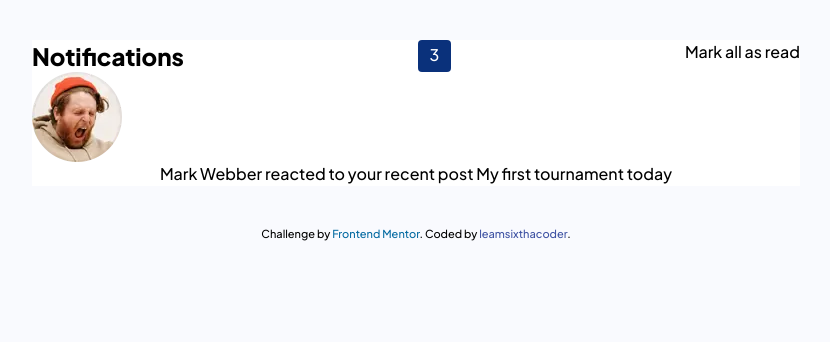
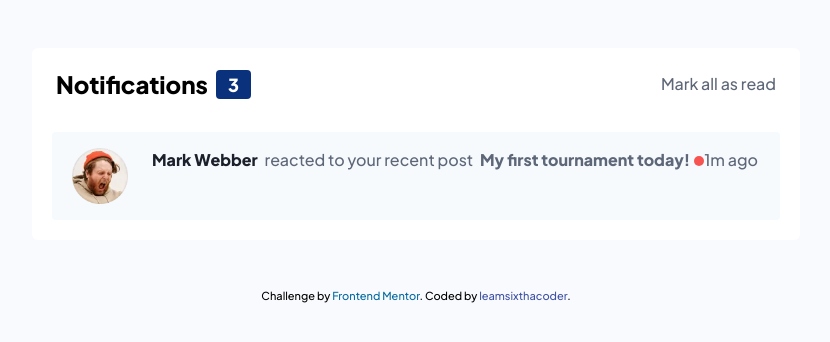
Before and after one commit to leamsixthacoder/notifications-page-main, a website: page index.html in a window 1280 px wide. Shown: the whole page, without its empty margins (224-1054 px from the left). Drawn offline with Linux system fonts and the light colour scheme.

Commit message:
adding the styles for the notification content component

```diff
--- a/index.html
+++ b/index.html
@@ -1,13 +1,17 @@
 <!DOCTYPE html>
 <html lang="en">
-
   <head>
-  <meta charset="UTF-8">
-  <meta name="viewport" content="width=device-width, initial-scale=1.0">
+    <meta charset="UTF-8" />
+    <meta name="viewport" content="width=device-width, initial-scale=1.0" />
     <!-- displays site properly based on user's device -->
 
-  <link rel="icon" type="image/png" sizes="32x32" href="./assets/images/favicon-32x32.png">
-  <link rel="stylesheet" href="/dist/output.css">
+    <link
+      rel="icon"
+      type="image/png"
+      sizes="32x32"
+      href="./assets/images/favicon-32x32.png"
+    />
+    <link rel="stylesheet" href="/dist/output.css" />
 
     <title>Frontend Mentor | Notifications page</title>
 
@@ -25,28 +29,54 @@
   </head>
 
   <body class="bg-[#f9fafe] text-center font-plusJakarta">
+    <div class="bg-white max-w-3xl my-12 mx-auto rounded-md">
+      <header class="flex justify-between py-5">
+        <div class="flex px-4 self-center">
+          <h1 class="text-2xl font-extrabold mx-2">Notifications</h1>
+          <span
+            class="self-center bg-[#0a317b] text-white text-[18px] py-[1px] px-[12px] font-semibold rounded"
+            >3</span
+          >
+        </div>
 
-  <div class="bg-white max-w-3xl my-10 mx-auto">
-    <header class="flex justify-between">
-
-        <h1 class="text-2xl font-extrabold ">Notifications</h1>
-        <span class="bg-[#0a317b] text-white py-[3px] px-[12px] font-medium rounded ">3</span>
-        <span>Mark all as read</span>
+        <div class="px-6 self-center">
+          <span class="text-[#5e6778] text-[16px]">Mark all as read</span>
+        </div>
       </header>
-    <main>
-      <div>
-        <img src="src/assets/images/avatar-mark-webber.webp" alt="Mark webber image">
-        <p><span> Mark Webber </span> reacted to your recent post <span>My first tournament today</span></p>
-        <span></span>
+      <main class="my-3 pb-5">
+        <div class="bg-[#f6fafd] flex py-4 mx-5 rounded">
+          <div class="mx-5">
+            <img
+              class="w-14 h-14"
+              src="src/assets/images/avatar-mark-webber.webp"
+              alt="Mark webber image"
+            />
+          </div>
+          <div class="flex">
+            <p class="text-[16px] text-[#5e6778] font-medium">
+              <span class="px-1 font-extrabold text-[#1c202b]">
+                Mark Webber
+              </span>
+              reacted to your recent post
+              <span class="px-1 font-extrabold"
+                >My first tournament today!</span
+              >
+            </p>
+            <div class="bg-[#f65351] h-[10px] w-[10px] rounded-full mt-2"></div>
+            <span class="text-[#5e6778]">1m ago</span>
+          </div>
         </div>
       </main>
-
     </div>
 
     <footer class="text-[11px] text-center">
-    Challenge by <a class="text-sky-700" href="https://www.frontendmentor.io?ref=challenge" target="_blank">Frontend
-      Mentor</a>.
-    Coded by <a class="text-[#3e52a3]" href="#">leamsixthacoder</a>.
+      Challenge by
+      <a
+        class="text-sky-700"
+        href="https://www.frontendmentor.io?ref=challenge"
+        target="_blank"
+        >Frontend Mentor</a
+      >. Coded by <a class="text-[#3e52a3]" href="#">leamsixthacoder</a>.
     </footer>
     <!-- Notifications 3
 
@@ -75,5 +105,4 @@
   Anna Kim left the group Chess Club
   2 weeks ago -->
   </body>
-
 </html>
```
Also changed, not shown: dist/output.css. Lines whose indentation alone changed are shown as unchanged.
